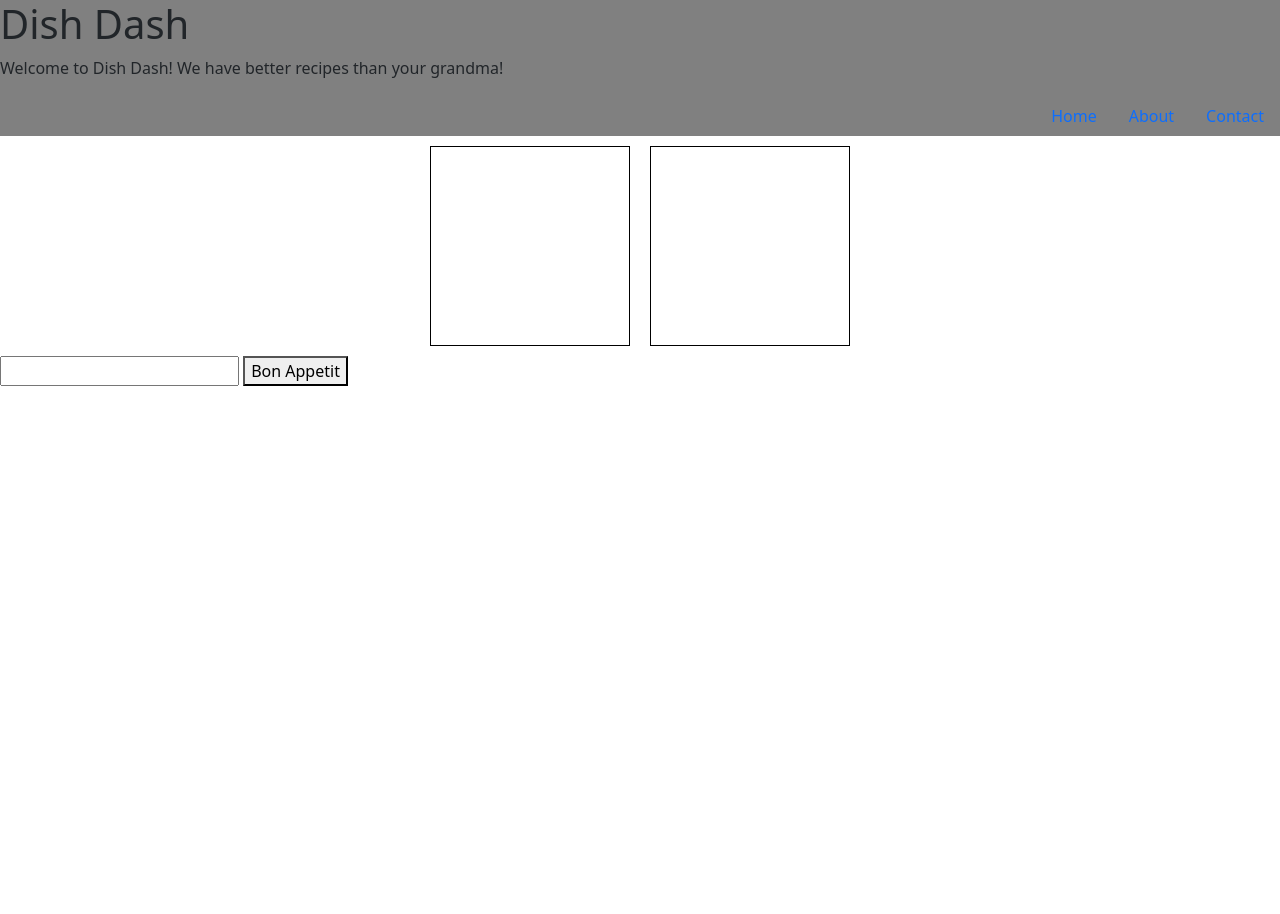
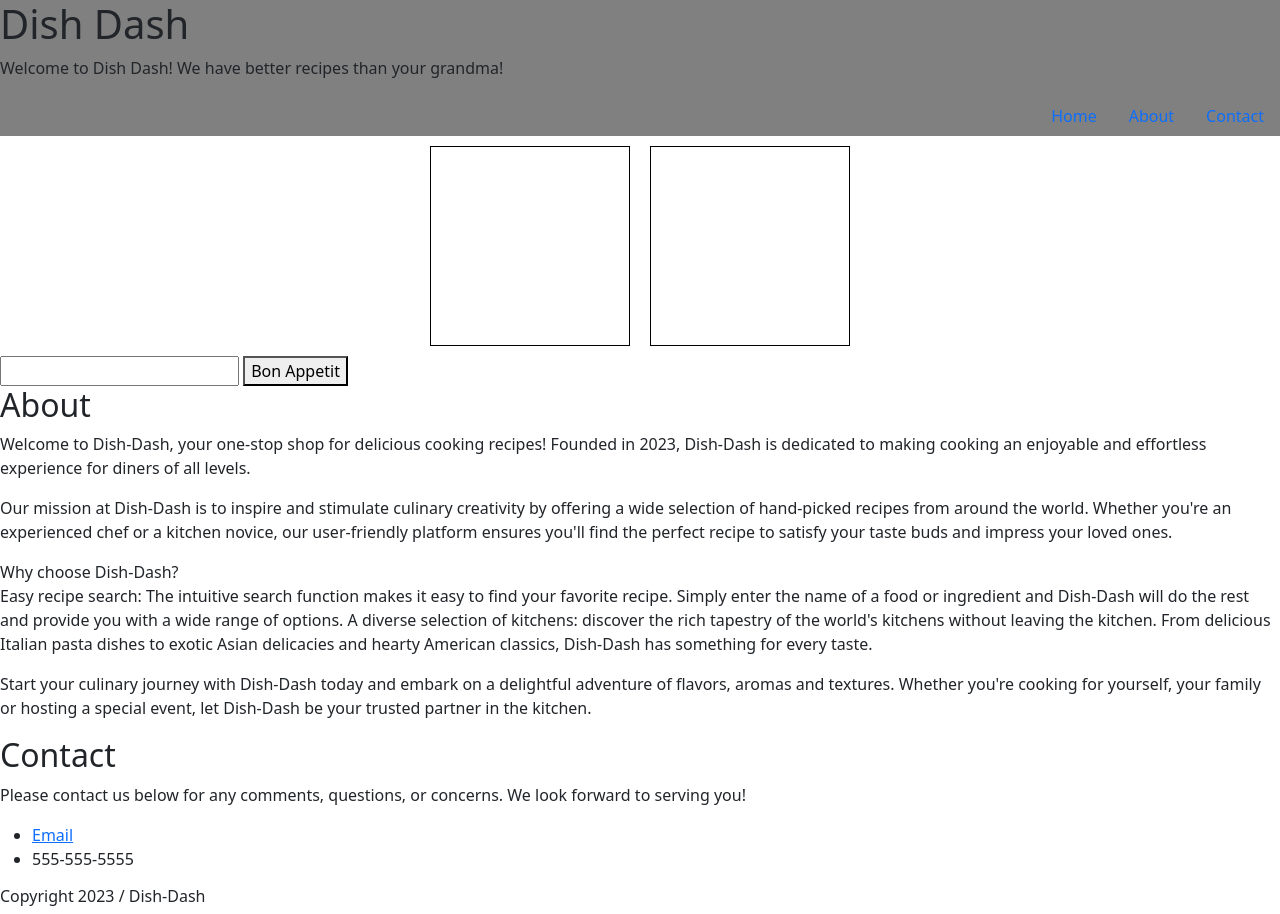
Before and after one commit to devbren/dish-dash, a plain HTML site: page index.html in a window 1280 px wide. Before the commit the page ends 800 px from the top, so only its background shows below. Drawn offline with nearby package versions, Linux system fonts and the light colour scheme.

Commit message:
added hero image, added content to about section

```diff
--- a/index.html
+++ b/index.html
@@ -30,15 +30,42 @@
             </ul>
         </nav>
     </header>
-    <div class="hero">
+    <section class="hero">
         <div class="container">
             <div class="column"></div>
             <div class="column"></div>
         </div>
-    </div>
-    <input>
-    <button>Bon Appetit</button>
 
+    </section>
+    <section class="sidebar">
+        <input>
+        <button class="button">Bon Appetit</button>
+    </section>
+    <main>
+        <section class="about">
+            <h2>About</h2>
+            <p>Welcome to Dish-Dash, your one-stop shop for delicious cooking recipes! Founded in 2023,
+                Dish-Dash is dedicated to making cooking an enjoyable and effortless experience for diners of all levels.</p>
+            <p>Our mission at Dish-Dash is to inspire and stimulate culinary creativity by offering a wide selection of hand-picked recipes from around the world. Whether you're an experienced chef or a kitchen novice,
+                our user-friendly platform ensures you'll find the perfect recipe to satisfy your taste buds and impress your loved ones.</p>
+            <p>Why choose Dish-Dash? <br>
+                Easy recipe search: The intuitive search function makes it easy to find your favorite recipe. Simply enter the name of a food or ingredient and Dish-Dash will do the rest and provide you with a wide range of options.
+                A diverse selection of kitchens: discover the rich tapestry of the world's kitchens without leaving the kitchen. From delicious Italian pasta dishes to exotic Asian delicacies and hearty American classics, Dish-Dash has something for every taste.</p>
+            <p>Start your culinary journey with Dish-Dash today and embark on a delightful adventure of flavors, aromas and textures. Whether you're cooking for yourself, your family or hosting a special event, let Dish-Dash be your trusted partner in the kitchen.</p>
+        </section>
+        <section class="Contact">
+            <h2>Contact</h2>
+            <p>Please contact us below for any comments, questions, or concerns. We look forward to serving you!</p>
+            <ul>
+                <li><a href="mailto:brennysouza@protonmail.com">Email</a></li>
+                <li>555-555-5555</li>
+            </ul>
+        </section>
+
+    </main>
+    <footer>
+        <h6>Copyright 2023 / Dish-Dash</h6>
+    </footer>
     <script src="./assets/script.js"></script>
 </body>
 
```
Also changed, not shown: 3 other files.
